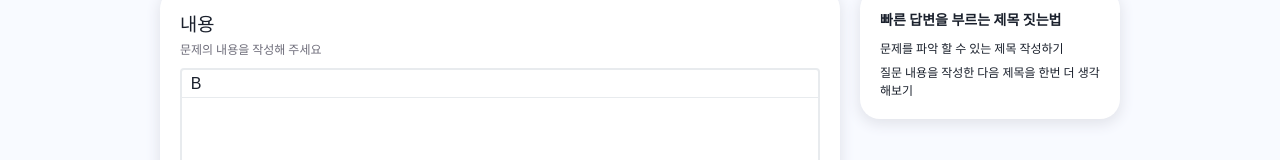
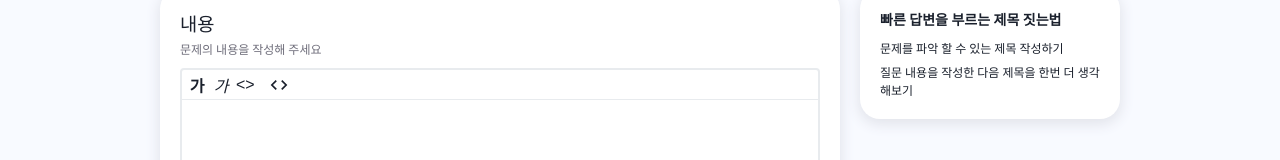
Before and after one commit to bakujinDev/qding_frontend, a Next.js app: page /qna/ask in a window 1280 px wide. Shown: the part 254-414 px from the top of the page. Built offline with nearby package versions, Linux system fonts and the light colour scheme; no server answers.

Commit message:
ing create text editor

```diff
--- a/src/pages/qna/ask/ask.module.scss
+++ b/src/pages/qna/ask/ask.module.scss
@@ -69,17 +69,53 @@
 
           .btnBar {
             display: flex;
-            height: 28px;
+            gap: 10px;
+            height: 30px;
+            padding: 3px;
             border-bottom: 1px solid $White2;
 
-            button {
-              width: 28px;
+            li {
+              display: flex;
+
+              button {
+                display: flex;
+                justify-content: center;
+                align-items: center;
+                min-width: 24px;
+                padding: 0 2px;
+                height: 24px;
+
+                &:hover {
+                  background: $White2;
+                  border-radius: 4px;
+                }
+
+                &.boldBtn {
+                  font-weight: 700;
+                }
+
+                &.italicBtn {
+                  font-style: italic;
+                }
+
+                svg {
+                  width: 20px;
+                }
+              }
             }
           }
 
           .editor {
             padding: 12px;
             min-height: 300px;
+
+            code {
+              display: block;
+              padding: 12px;
+              min-height: 30px;
+              background: $White2;
+              border-radius: 4px;
+            }
           }
         }
       }
--- a/src/pages/qna/ask/index.tsx
+++ b/src/pages/qna/ask/index.tsx
@@ -3,6 +3,7 @@ import styles from "./ask.module.scss";
 import { useForm } from "react-hook-form";
 import { useRef } from "react";
 import Seo from "@/components/Seo";
+import CodeIcon from "@mui/icons-material/Code";
 
 export default function Ask() {
   const editorRef = useRef<HTMLDivElement>(null);
@@ -13,10 +14,6 @@ export default function Ask() {
     formState: { errors },
     reset,
   } = useForm<IPostQuestion>();
-
-  function onClickBoldBtn() {
-    document.execCommand("bold");
-  }
 
   return (
     <>
@@ -67,18 +64,47 @@ export default function Ask() {
 
             <div className={styles.valueBox}>
               <div className={styles.editorBox}>
-                <div className={styles.btnBar}>
-                  <button className={styles.bolBtn} onClick={onClickBoldBtn}>
-                    B
-                  </button>
-                </div>
+                <ul className={styles.btnBar}>
+                  <li className={styles.styleBox}>
+                    <button
+                      className={styles.boldBtn}
+                      onClick={() => document.execCommand("bold")}
+                    >
+                      가
+                    </button>
+                    <button
+                      className={styles.italicBtn}
+                      onClick={() => document.execCommand("Italic")}
+                    >
+                      가
+                    </button>
+                    <button
+                      className={styles.italicBtn}
+                      onClick={() => document.execCommand("increaseFontSize")}
+                    >
+                      {"<>"}
+                    </button>
+                  </li>
+                  <li>
+                    <button
+                      className={styles.svgBtn}
+                      onClick={() =>
+                        document.execCommand(
+                          "insertHTML",
+                          false,
+                          `${"&nbsp;"}<code>hi</code>${"&nbsp;"}`
+                        )
+                      }
+                    >
+                      <CodeIcon  />
+                    </button>
+                  </li>
+                </ul>
                 <div
                   className={styles.editor}
                   ref={editorRef}
                   contentEditable="true"
                   spellCheck="false"
-                  onInput={(e) => console.log(e.currentTarget.textContent)}
-                  onFocus={(e) => console.log(e)}
                 />
               </div>
             </div>
```
